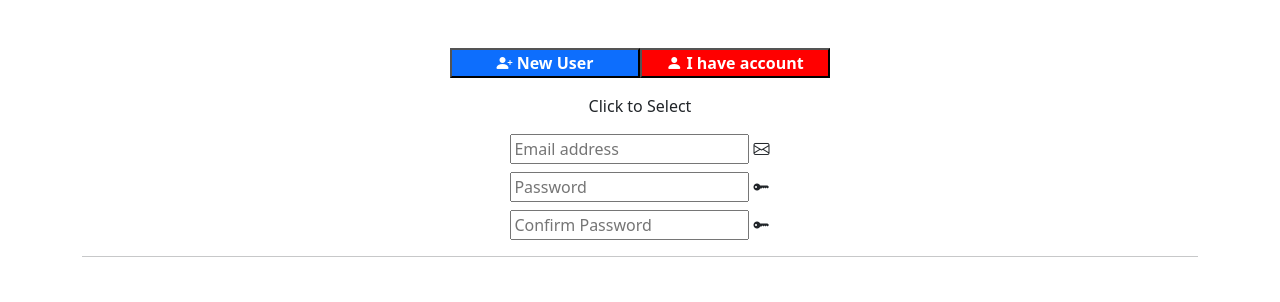
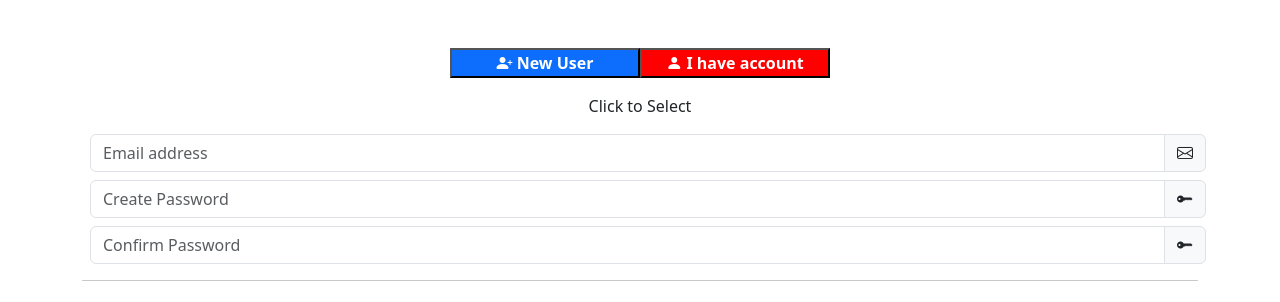
Before and after one commit to mishrahimanshu2000/Training_CodeStore, a plain HTML site: page 01-03-2023/Task2.html in a window 1280 px wide. Shown: the top 302 px of the page. Drawn offline with nearby package versions, Linux system fonts and the light colour scheme.

Commit message:
correction

```diff
--- a/01-03-2023/Task2.html
+++ b/01-03-2023/Task2.html
@@ -22,14 +22,20 @@
         .white {
             color: white;
         }
+        .hw{
+            width: 60px;
+        }
+        input{
+            width: 120px  ;
+        }
 
     </style>
 </head>
 
-<body>
+<body class="text-center align-items-center mt-5 ">
 
     <!----------------------- User Registation and sign in button ------------------------------------>
-    <div class="container text-center mt-5">
+    <div class="container text-center align-items-center mt-5">
         <div class="row justify-content-center">
             <button class="col-2 fw-bold bg-primary white">
                 <i class="bi bi-person-plus-fill"></i>
@@ -45,19 +51,19 @@
 
         <!--------------------------------------------Form ---------------------------------------->
         <form action="#" class="align-items-center">
-            <div class="input align-items-center m-2">
-                <input type="email" id="text" placeholder="Email address" required>
-                <div class="d-inline"> <i class="bi-envelope"></i></div>
+            <div class="input-group align-items-center m-2">
+                <input type="email" id="text" placeholder="Email address" class="form-control " required>
+                <div class="d-inline input-group-text"> <i class="bi-envelope"></i></div>
             </div>
-            <div class="input align-items-center m-2">
-                <input type="password" id="text" placeholder="Password" required>
-                <div class="d-inline"> <i class="bi-key-fill"></i></div>
+            <div class="input-group align-items-center m-2">
+                <input type="password" id="text" placeholder="Create Password" class="form-control" required>
+                <div class="d-inline input-group-text"> <i class="bi-key-fill"></i></div>
             </div>
-            <div class="input align-items-center m-2">
-                <input type="password" id="text" placeholder="Confirm Password" required>
-                <div class="d-inline"> <i class="bi-key-fill"></i></div>
+            <div class="input-group align-items-center m-2">
+                <input type="password" id="text" placeholder="Confirm Password" class="form-control" required>
+                <div class="d-inline input-group-text"> <i class="bi-key-fill"></i></div>
             </div>
-            <div class="m-xxl-5">
+
                 <hr>
             </div>
         </form>
```
Also changed, not shown: 01-03-2023/Task1.html (+1 -1 lines).
